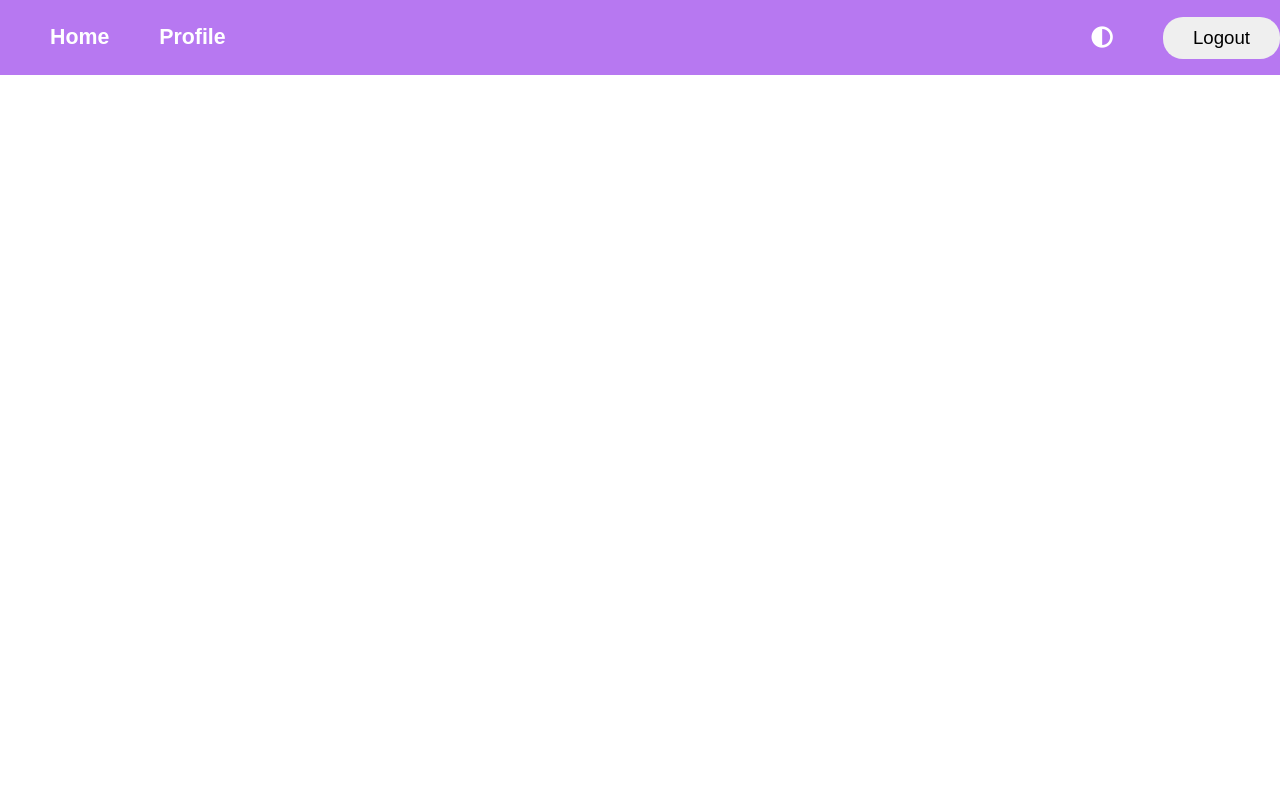
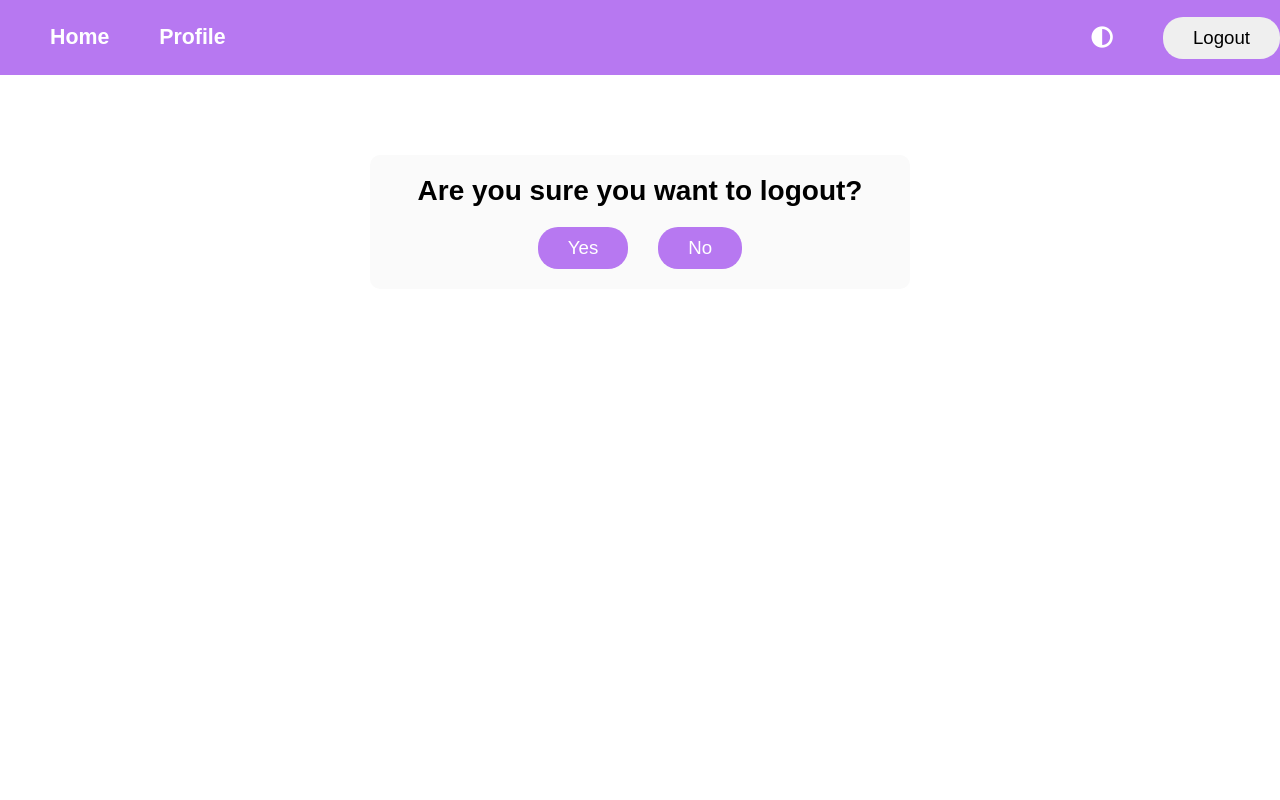
Before and after one commit to Qsen02/Dashboard-app, a React (Vite) app in the folder client/: page /logout in a window 1280 px wide. Shown: the top 800 px of the page. Built offline with nearby package versions, Linux system fonts and the light colour scheme; sample sign-in values are in the browser's storage.

Commit message:
Implemented logout component

```diff
--- a/client/src/App.tsx
+++ b/client/src/App.tsx
@@ -6,6 +6,7 @@ import GuestGuard from "./guards/GuestGuard";
 import Main from "./components/main/Main";
 import Header from "./components/header/Header";
 import Footer from "./components/footer/Footer";
+import Logout from "./components/logout/Logout";
 
 function App() {
 	return (
@@ -15,6 +16,7 @@ function App() {
 				<Routes>
 					<Route element={<UserGuard />}>
 						<Route path="/" element={<Home />} />
+						<Route path="/logout" element={<Logout/>}/>
 					</Route>
 					<Route element={<GuestGuard />}>
 						<Route
--- a/client/src/components/header/Header.tsx
+++ b/client/src/components/header/Header.tsx
@@ -3,14 +3,11 @@ import { RootState } from "../../redux/state/store";
 import LinkItem from "../../commons/LinkItem";
 import styles from "./HeaderStyles.module.css";
 import { toggle } from "../../redux/state/theme_state/themeState";
-import { useLogout } from "../../hooks/useUser";
-import { removeUser } from "../../redux/state/user_state/userState";
 import { useNavigate } from "react-router-dom";
 
 export default function Header() {
 	const { user } = useSelector((state: RootState) => state.user);
 	const dispatch = useDispatch();
-	const logout = useLogout();
     const navigate=useNavigate();
 
 	const userNav = [
@@ -27,10 +24,8 @@ export default function Header() {
 		dispatch(toggle());
 	}
 
-	async function onLogout() {
-		await logout();
-		dispatch(removeUser());
-        navigate("/registration");
+	async function openLogoutModal() {
+		navigate("/logout");
 	}
 
 	return (
@@ -58,7 +53,7 @@ export default function Header() {
 				className="fa-solid fa-circle-half-stroke"
 				onClick={changeTheme}
 			></i>
-			{user ? <button onClick={onLogout}>Logout</button> : ""}
+			{user ? <button onClick={openLogoutModal}>Logout</button> : ""}
 		</header>
 	);
 }
--- /dev/null
+++ b/client/src/components/logout/Logout.tsx
@@ -0,0 +1,37 @@
+import { useDispatch, useSelector } from "react-redux";
+import { useNavigate } from "react-router-dom";
+import { useLogout } from "../../hooks/useUser";
+import { removeUser } from "../../redux/state/user_state/userState";
+import styles from "./LogoutStyles.module.css";
+import { RootState } from "../../redux/state/store";
+
+export default function Logout() {
+	const dispatch = useDispatch();
+	const navigate = useNavigate();
+	const logout = useLogout();
+	const { theme } = useSelector((state: RootState) => state.theme);
+
+	function onCancel() {
+		history.back();
+	}
+
+	async function onLogout() {
+		dispatch(removeUser());
+		await logout();
+		navigate("/registration");
+	}
+
+	return (
+		<section
+			className={`${styles.wrapper} ${
+				theme === "light" ? "lightThemeNormal" : "darkThemeNormal"
+			}`}
+		>
+			<h2>Are you sure you want to logout?</h2>
+			<div className={styles.buttons}>
+				<button onClick={onLogout}>Yes</button>
+				<button onClick={onCancel}>No</button>
+			</div>
+		</section>
+	);
+}
--- /dev/null
+++ b/client/src/components/logout/LogoutStyles.module.css
@@ -0,0 +1,54 @@
+.wrapper {
+	width: 500px;
+	margin: 50px auto;
+	border-radius: 10px;
+	padding: 20px;
+	display: flex;
+	flex-direction: column;
+	gap: 20px;
+	align-items: center;
+	text-align: center;
+	font-size: 14pt;
+}
+
+.buttons {
+	display: flex;
+	gap: 30px;
+	justify-content: center;
+	align-items: center;
+}
+
+.buttons button {
+	padding: 10px 30px 10px 30px;
+	border-radius: 20px;
+	cursor: pointer;
+	background-color: rgb(183, 120, 241);
+	color: white;
+	border: none;
+	font-size: 14pt;
+}
+
+.buttons button:hover {
+	background-color: rgb(146, 62, 224);
+}
+
+@media (max-width: 1000px) {
+	.buttons button {
+		padding: 10px 20px 10px 20px;
+	}
+
+    .wrapper{
+        font-size: 12pt;
+    }
+}
+
+@media (max-width: 570px) {
+	.buttons button {
+		padding: 5px 10px 5px 10px;
+        font-size: 12pt;
+	}
+	.wrapper {
+		width: 80%;
+		font-size: 10pt;
+	}
+}
```
